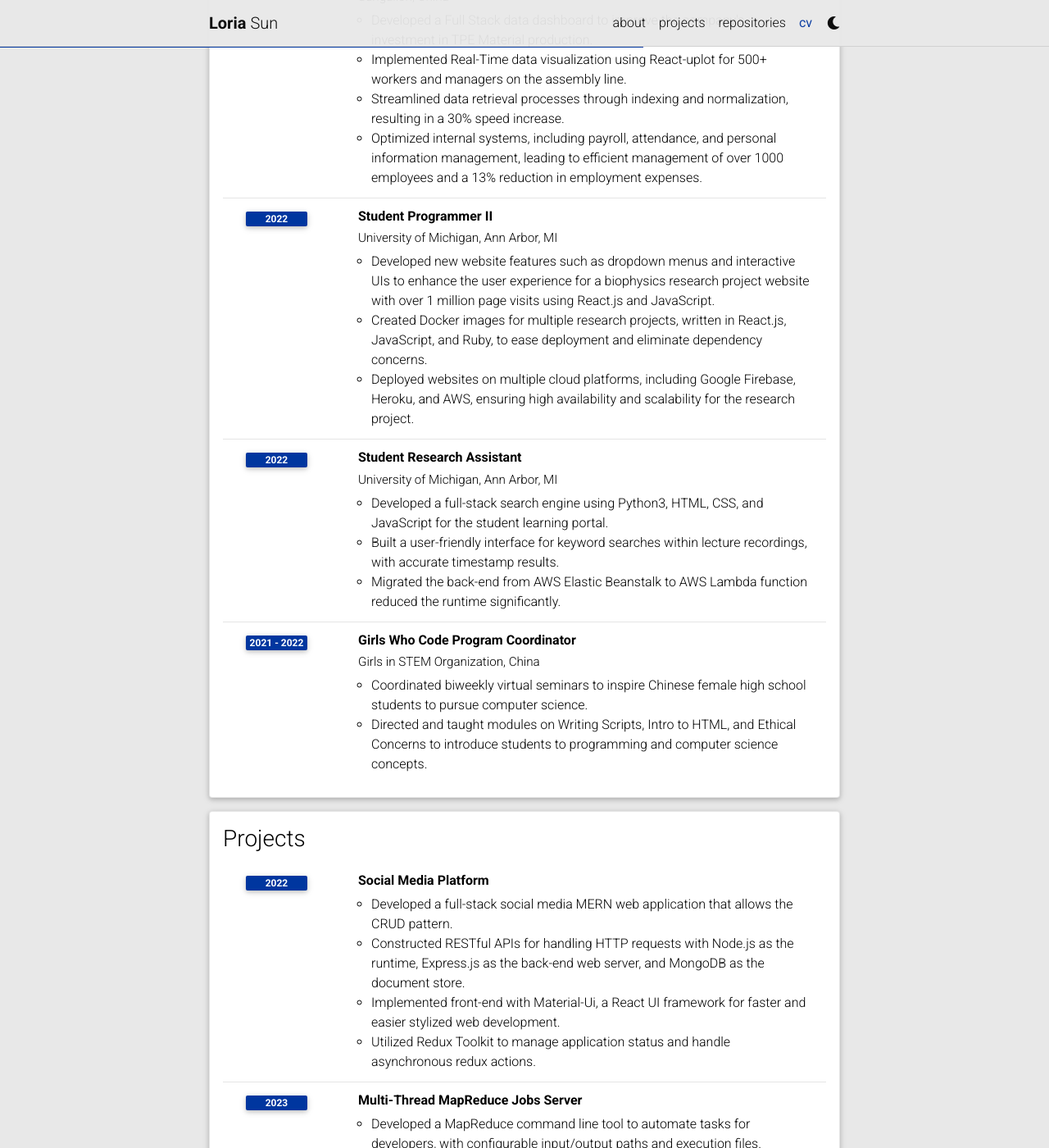
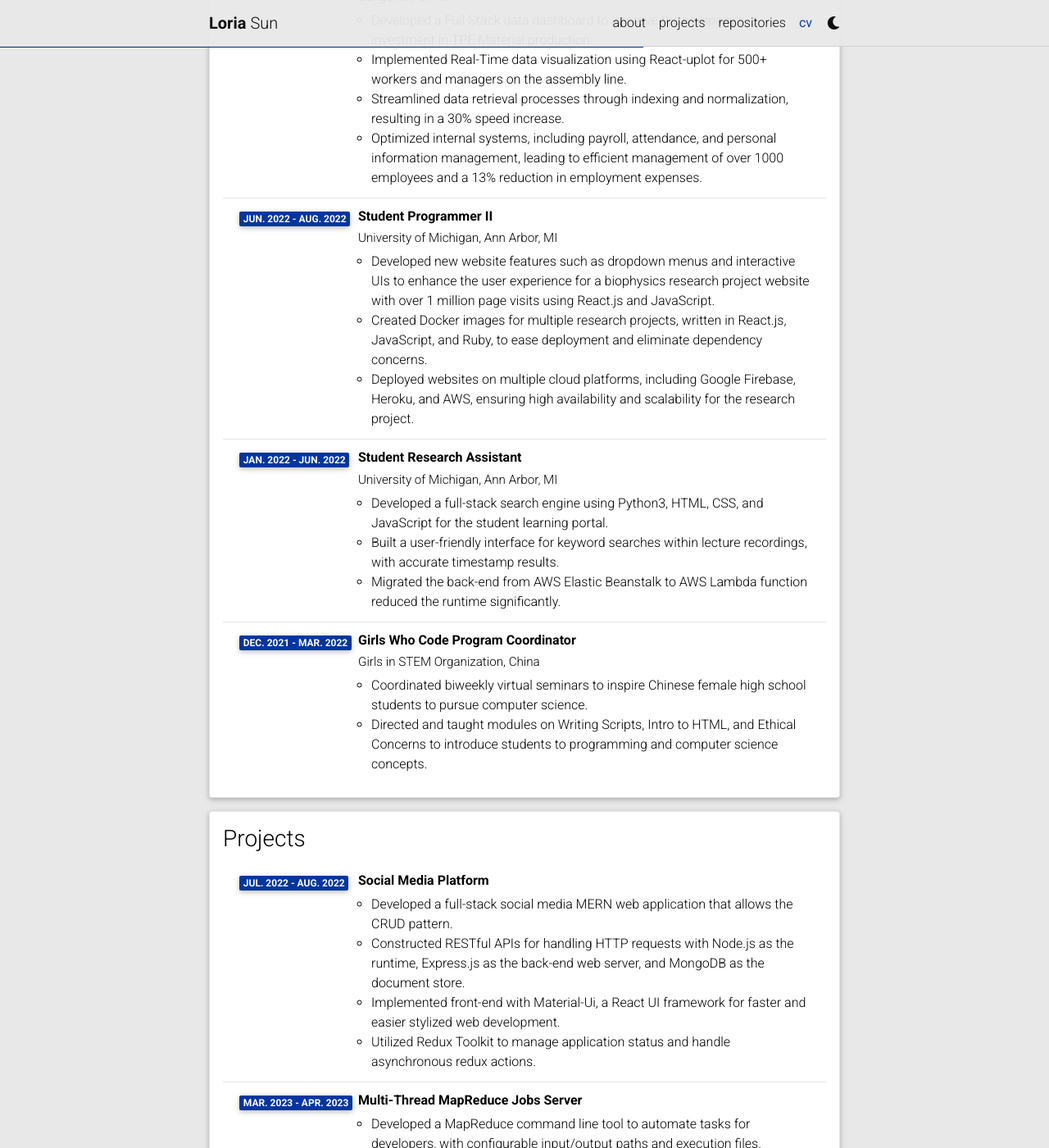
Before and after one commit to Loriasun/loriasun.github.io, a Jekyll site: the page built from _pages/cv.md, in a window 1280 px wide and 1400 px high, scrolled down 903 px. Shown: the whole window at 82% size. Built offline with Jekyll 4.4.1, drawn with Linux system fonts in a browser that asks for light colours; comment, search, counter and statistics services are not loaded; a style sheet for code colours, icons or effects is not loaded.

Commit message:
Update CV

```diff
--- a/_data/cv.yml
+++ b/_data/cv.yml
@@ -13,7 +13,7 @@
   contents:
     - title: Master
       institution: UNIVERSITY OF Illinois Urbana Champaign, Urbana, IL
-      year: 2024
+      year: 2024 - 2026
     - title: Bachelor's of Science
       institution: University of Michigan Ann Arbor, Ann Arbor, MI
       year: 2020-2023
@@ -39,7 +39,7 @@
 
     - title: Student Programmer II
       institution: University of Michigan, Ann Arbor, MI
-      year: 2022
+      year: Jun. 2022 - Aug. 2022
       description:
         - Developed new website features such as dropdown menus and interactive UIs to enhance the user experience for a biophysics research project website with over 1 million page visits using React.js and JavaScript.
         - Created Docker images for multiple research projects, written in React.js, JavaScript, and Ruby, to ease deployment and eliminate dependency concerns.
@@ -47,7 +47,7 @@
 
     - title: Student Research Assistant
       institution: University of Michigan, Ann Arbor, MI
-      year: 2022
+      year: Jan. 2022 - Jun. 2022
       description:
         - Developed a full-stack search engine using Python3, HTML, CSS, and JavaScript for the student learning portal.
         - Built a user-friendly interface for keyword searches within lecture recordings, with accurate timestamp results.
@@ -55,7 +55,7 @@
 
     - title: Girls Who Code Program Coordinator
       institution: Girls in STEM Organization, China
-      year: 2021 - 2022
+      year: Dec. 2021 - Mar. 2022
       description:
         - Coordinated biweekly virtual seminars to inspire Chinese female high school students to pursue computer science.
         - Directed and taught modules on Writing Scripts, Intro to HTML, and Ethical Concerns to introduce students to programming and computer science concepts.
@@ -65,7 +65,7 @@
   type: time_table
   contents:
     - title: Social Media Platform
-      year: 2022
+      year: Jul. 2022 - Aug. 2022
       description:
         - Developed a full-stack social media MERN web application that allows the CRUD pattern.
         - Constructed RESTful APIs for handling HTTP requests with Node.js as the runtime, Express.js as the back-end web server, and MongoDB as the document store.
@@ -74,7 +74,7 @@
 
 
     - title: Multi-Thread MapReduce Jobs Server
-      year: 2023
+      year: Mar. 2023 - Apr. 2023
       description:
         - Developed a MapReduce command line tool to automate tasks for developers, with configurable input/output paths and execution files.
         - Implemented manager and worker classes for task distribution, progress monitoring, and fault tolerance.
```
Also changed, not shown: _pages/about.md (+1 -1 lines).
